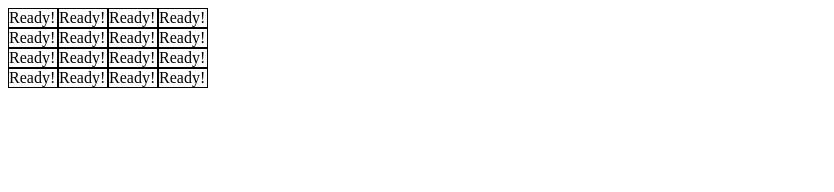
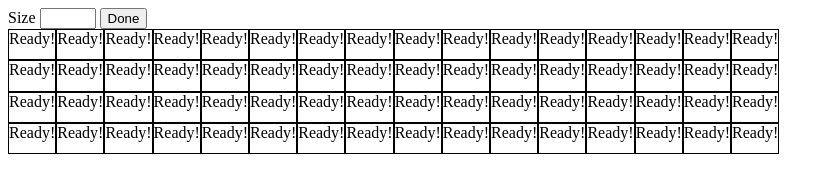
Before and after one commit to Sverrirbk/etch-a-sketch, a plain HTML site: page index.html in a window 1280 px wide. Shown: the whole page, without its empty margins (0-834 px from the left). Drawn offline with Linux system fonts and the light colour scheme.

Commit message:
Input button implemented.

```diff
--- a/index.html
+++ b/index.html
@@ -5,8 +5,15 @@
     <title>title</title>
   </head>
   <body>
+      <!-- Get size of grid -->
+      <div>
+        <label>Size</label>
+        <input id="inputSize" type="number" min="2" max="16"></input>
+        <button id="submitSize" type="button">Done</button>
+      </div>
+
       <div id="container">
-
+        <!-- Dynamic contented generated here -->
       </div>
 
   </body>
--- a/script.js
+++ b/script.js
@@ -1,22 +1,30 @@
+grid(64); // initialize grid system
 
-grid(); // initialize grid system
+// get size
+var submitSize = document.getElementById('submitSize');
+submitSize.addEventListener('click', gridSize, false);
 
+// user input - submitting size of grid
+function gridSize(){
+    var size = document.getElementById("inputSize").value;
+    console.log(size + " is a good size");
+    grid(size); // initialize grid system
+}
 
-
-// creating a grid of 16 div's
-function grid(){
+// creating dynamic grid of divs with unique item
+function grid(size){
     var container = document.getElementById("container");
-    for (var i = 0; i < 16; i++) {
+    for (var i = 0; i < size; i++) {
         var temp = "<div class='item' id='item" + i + "' onmouseover='mouseOver()'>Ready!</div>"
         container.innerHTML += temp;
         console.log("New div ready to roll!");
     }
 }
 
-// Mouse over changes color
+// mouse over changes color by adding class to generated divs
 function mouseOver(e) {
     this.addEventListener("mouseover", console.log(event.target.id));
     var temp = event.target.id;
     console.log("this is temp " + temp);
-    document.getElementById(temp).classList.add(".hoverItem");
+    document.getElementById(temp).classList.add("hoverItem");
 }
--- a/style.css
+++ b/style.css
@@ -1,8 +1,12 @@
 /* grid setup */
+
 #container {
     display: grid;
-    grid-template-columns: 50px 50px 50px 50px;
-    grid-template-rows: auto;
+    grid-template-columns: repeat(16, 1fr);
+    grid-template-rows: repeat(16, 1fr);
+    height: 500px;
+    width: 500px;
+
 }
 
 /* Dynamic generated items */
```
